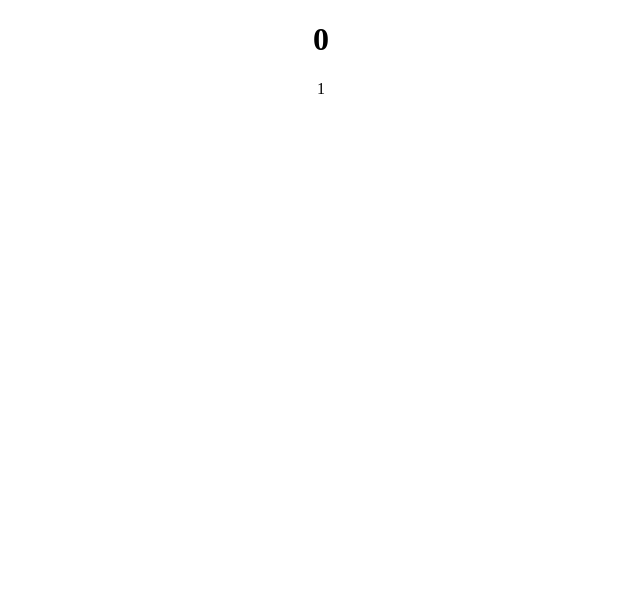
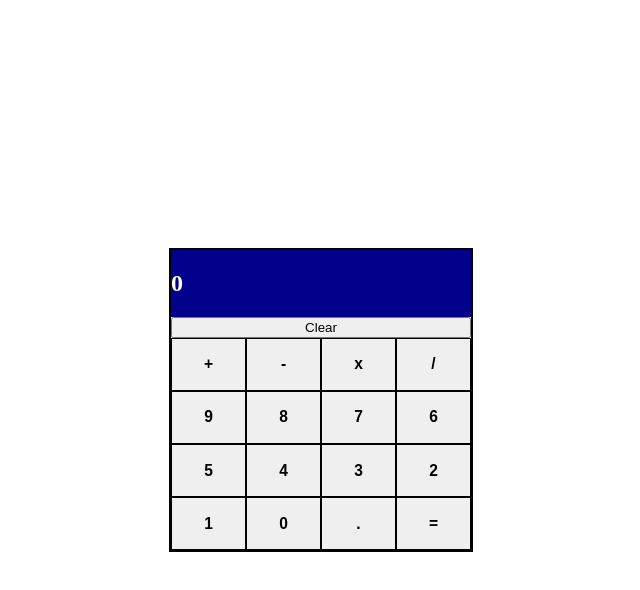
Before and after one commit to marthasharpe/React-Calculator, a React (Create React App) app: page / in a window 1280 px wide. Shown: the top 590 px of the page, without its empty margins (319-959 px from the left). Built offline with nearby package versions, Linux system fonts and the light colour scheme; the HTML template or start-up script is replaced by a standard one.

Commit message:
map buttons

```diff
--- a/src/App.css
+++ /dev/null
@@ -1,3 +0,0 @@
-.App {
-  text-align: center;
-}
--- a/src/App.js
+++ b/src/App.js
@@ -1,5 +1,4 @@
 import React from 'react';
-import './App.css';
 import Calculator from './Calculator';
 
 function App() {
--- a/src/Buttons.js
+++ b/src/Buttons.js
@@ -1,12 +1,23 @@
 import React from 'react';
+
+const buttonStyle = {
+    display: "flex",
+    alignItems: "center",
+    justifyContent: "center",
+    border: "1px solid black"
+}
 
 class Buttons extends React.Component {
 
     render () {
         return (
-            <div className="buttons-container">
-                <div id="one" value="1" onClick={this.props.handleClick}>1</div>
-            </div>
+            <button
+                id={this.props.id}
+                style={buttonStyle}
+                onClick={e => this.props.onClick(e.target.name)}
+                >
+                <h3>{this.props.name}</h3>
+            </button>
         )
     }
 }
--- /dev/null
+++ b/src/Calculator.css
@@ -0,0 +1,13 @@
+.calculator-container {
+    display: flex;
+    flex-direction: column;
+    border: 2px solid black;
+    width: 300px;
+    padding: 10;
+}
+
+.buttons-container {
+    display: grid;
+    grid-template-rows: 1fr 1fr 1fr 1fr;
+    grid-template-columns: 1fr 1fr 1fr 1fr;
+}
--- a/src/Calculator.js
+++ b/src/Calculator.js
@@ -1,24 +1,30 @@
 import React from 'react';
 import Buttons from './Buttons';
+import Result from './Result';
+import buttonData from './buttonData'
+import './Calculator.css'
+
+let data = buttonData;
 
 class Calculator extends React.Component {
     state = {
-        display: 0,
-    }
-
-    handleClick = (e) => {
-        this.setState({
-            display: e.target.value
-        })
+        result: 0,
     }
 
     render() {
         return (
             <div className="calculator-container">
-                <h1 id="display">
-                    {this.state.display}
-                </h1>
-                <Buttons handleClick={this.handleClick}/>
+                <Result result={this.state.result}/>
+                <button id="clear">Clear</button>
+                <div className="buttons-container">
+                    {data.map(button => (
+                        <Buttons
+                            id={button.id}
+                            key={button.name}
+                            name={button.name}
+                        />
+                    ))}
+                </div>
             </div>
         )
     }
--- /dev/null
+++ b/src/Result.js
@@ -0,0 +1,18 @@
+import React from 'react';
+
+const resultStyle = {
+    background: "darkblue",
+    color: "white",
+}
+
+class Result extends React.Component {
+    render () {
+        return (
+            <div id="result" style={resultStyle}>
+                <h2>{this.props.result}</h2>
+            </div>
+        )
+    }
+}
+
+export default Result;
--- /dev/null
+++ b/src/buttonData.js
@@ -0,0 +1,20 @@
+const buttonData = [
+    {id: "add", name: "+"},
+    {id: "subtract", name: "-"},
+    {id: "multiply", name: "x"},
+    {id: "divide", name: "/"},
+    {id: "nine", name: "9"},
+    {id: "eight", name: "8"},
+    {id: "seven", name: "7"},
+    {id: "six", name: "6"},
+    {id: "five", name: "5"},
+    {id: "four", name: "4"},
+    {id: "three", name: "3"},
+    {id: "two", name: "2"},
+    {id: "one", name: "1"},
+    {id: "zero", name: "0"},
+    {id: "decimal", name: "."},
+    {id: "equals", name: "="},
+]
+
+export default buttonData;
--- a/src/index.css
+++ b/src/index.css
@@ -1,3 +1,7 @@
 html, body {
   margin: 0;
+  display: flex;
+  justify-content: center;
+  height: 100%;
+  align-items: center;
 }
```
